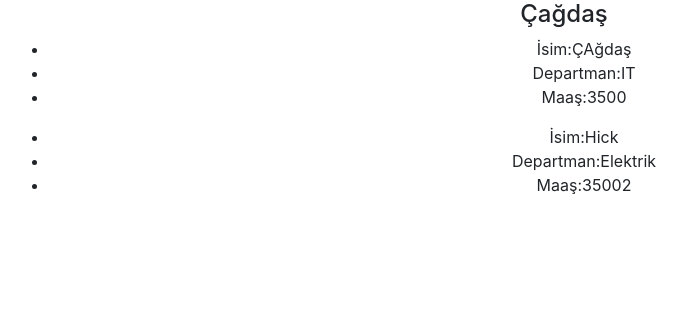
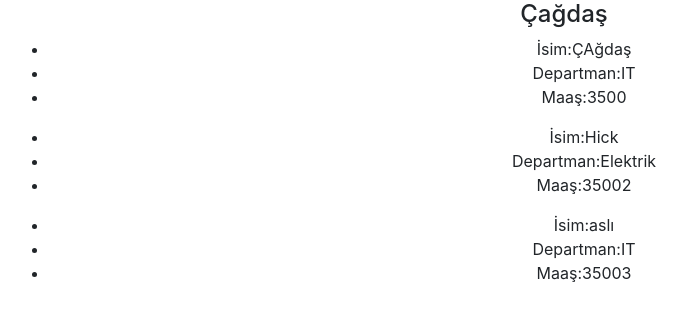
Before and after one commit to cagdas3507/YeniProjem, a React (Create React App) app: page / in a window 1280 px wide. Shown: the top 320 px of the page, without its empty margins (76-762 px from the left). Built offline with nearby package versions, Linux system fonts and the light colour scheme.

Commit message:
Yeni Kullanıcı Eklendi.

```diff
--- a/src/App.js
+++ b/src/App.js
@@ -24,6 +24,11 @@ function App() {
       salary="35002"
       departmant="Elektrik"
       />
+        <User
+      name="aslı"
+      salary="35003"
+      departmant="IT"
+      />
       <funtions/>
     </div>
 
```
